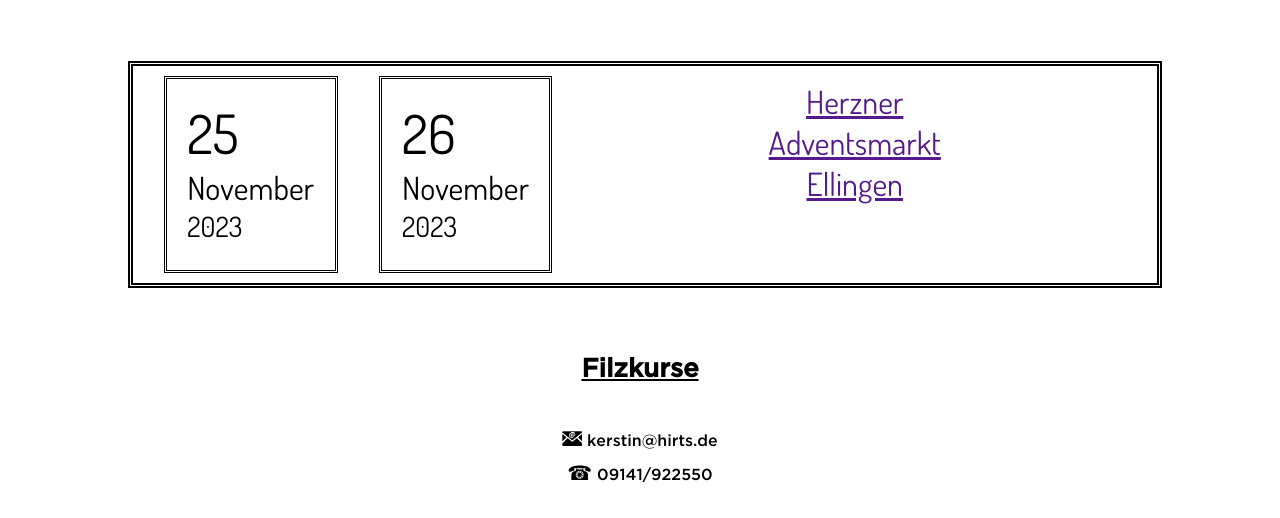
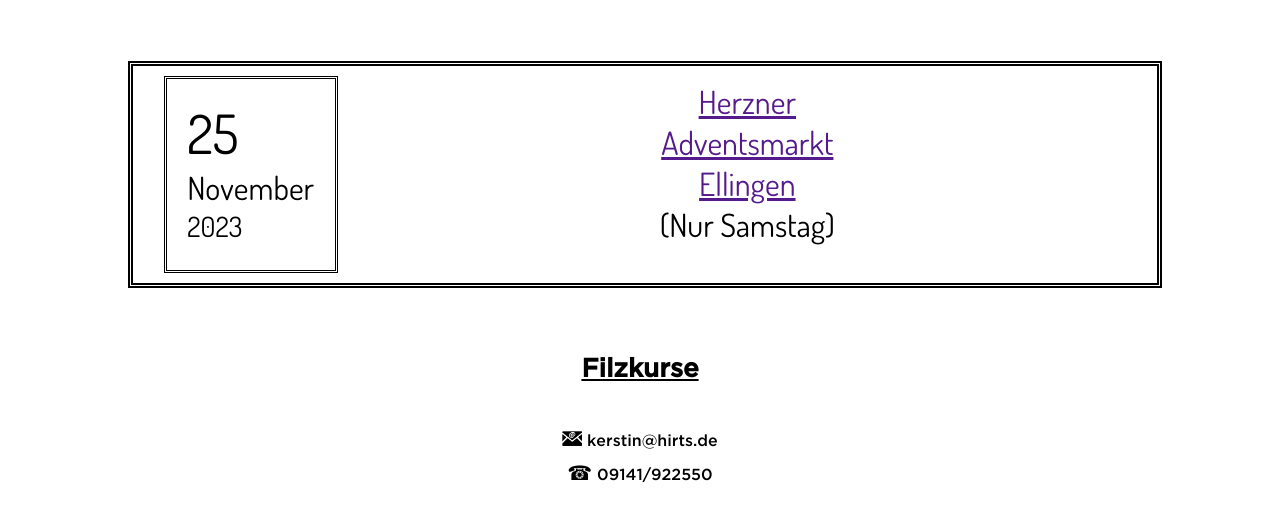
Before and after one commit to mokronos/filzschmuck, a plain HTML site: page index.html in a window 1280 px wide. Shown: the part 2768-3286 px from the top of the page. Drawn offline with Linux system fonts and the light colour scheme.

Commit message:
Adjust date

```diff
--- a/index.html
+++ b/index.html
@@ -140,17 +140,13 @@
                 <div class="datemonth">November</div>
                 <div class="dateyear">2023</div>
             </div>
-            <div class="containerdate">
-                <div class="dateday">26</div>
-                <div class="datemonth">November</div>
-                <div class="dateyear">2023</div>
-            </div>
 
             <div  class="containername">
                 <div class="nameevent">
                     <a target="_blank" href="" style="pointer-events:none">
                         Herzner <br/> Adventsmarkt <br/> Ellingen
                     </a>
+                    <br/>(Nur Samstag)
                 </div>
             </div>
         </div>
```
